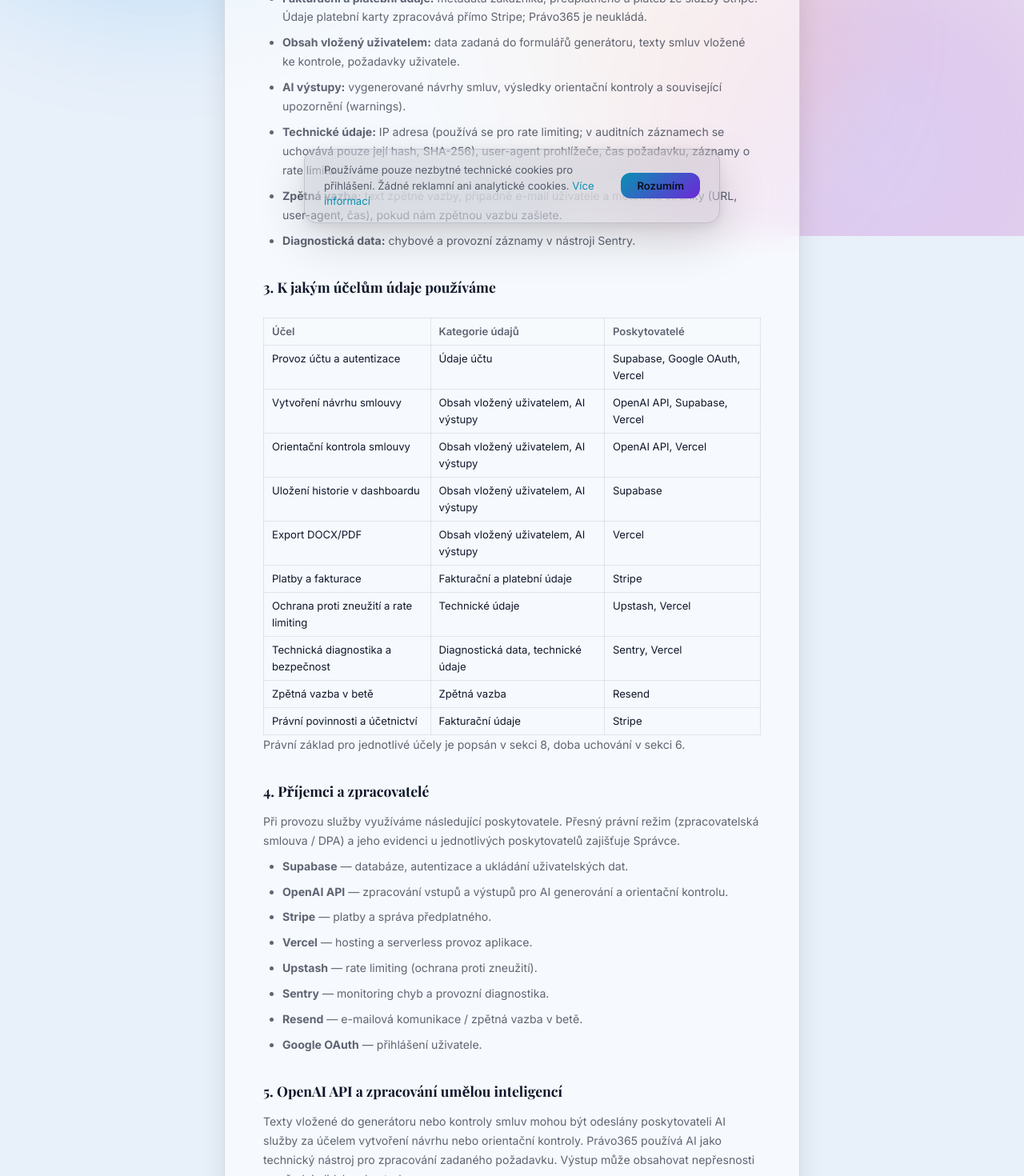
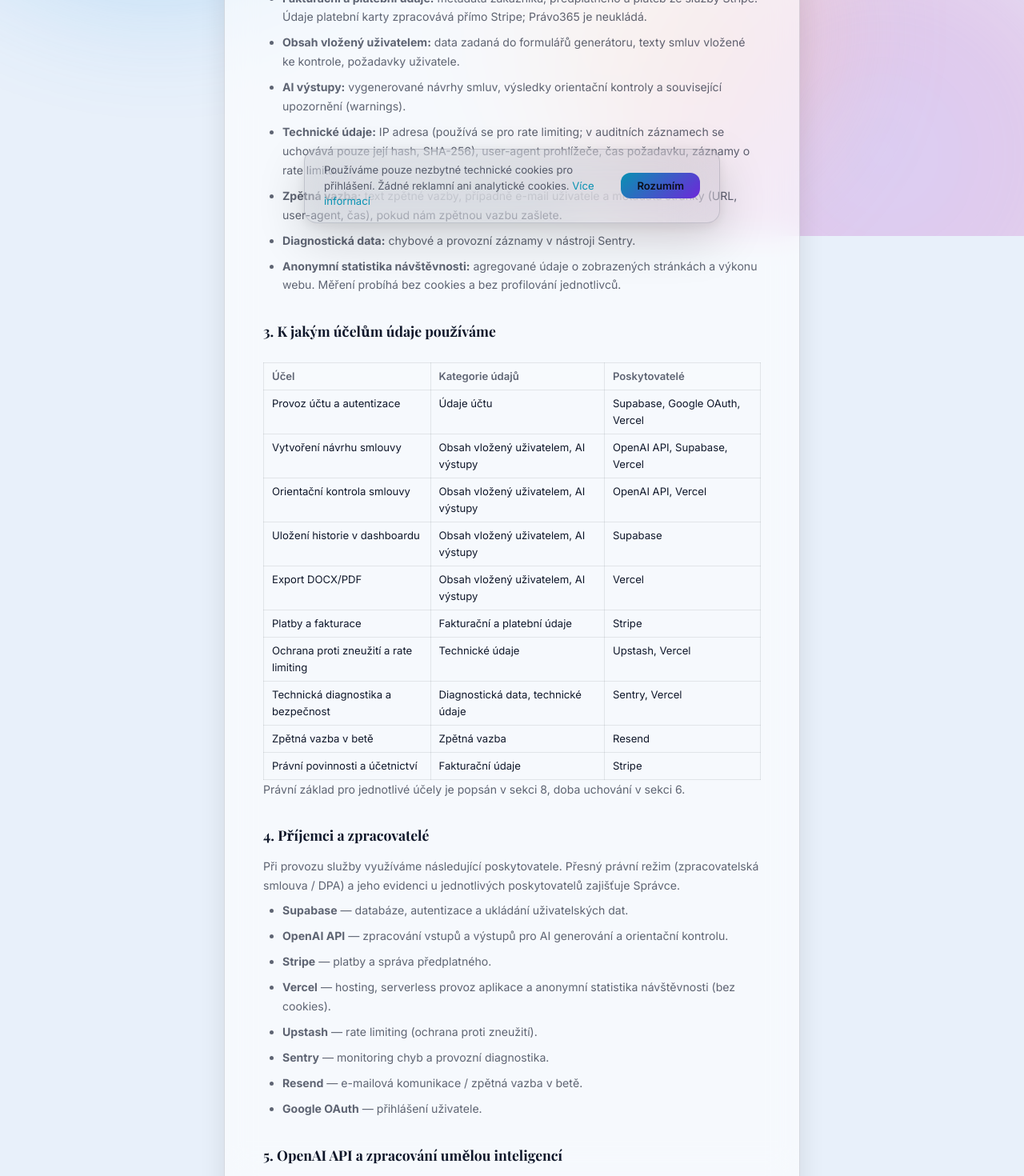
Before and after one commit to Deniscoke/PravnikAI, a Next.js app: page /cs/privacy in a window 1280 px wide. Shown: the part 505-1975 px from the top of the page at 80% size. Built offline with nearby package versions, Linux system fonts and the light colour scheme; no server answers.

Commit message:
feat(analytics): add cookieless Vercel Web Analytics
Adds @vercel/analytics so traffic and conversion funnels can be measured before spending on marketing. Cookieless, so no consent banner is required; privacy and GDPR pages updated to disclose the anonymous measurement.

```diff
--- a/app/[locale]/gdpr/page.tsx
+++ b/app/[locale]/gdpr/page.tsx
@@ -168,6 +168,10 @@
             nevyžadujeme souhlas s cookies dle směrnice ePrivacy &mdash; nezbytné technické cookies
             jsou povoleny bez souhlasu (čl. 5 odst. 3 směrnice 2002/58/ES).
           </p>
+          <p>
+            Návštěvnost měříme pouze anonymně a <strong>bez cookies</strong> (Vercel Analytics).
+            Neukládáme identifikátory do vašeho prohlížeče a nevytváříme profily uživatelů.
+          </p>
         </section>
       </div>
     </main>
--- a/app/[locale]/privacy/page.tsx
+++ b/app/[locale]/privacy/page.tsx
@@ -88,6 +88,10 @@
             <li>
               <strong>Diagnostická data:</strong> chybové a provozní záznamy v nástroji Sentry.
             </li>
+            <li>
+              <strong>Anonymní statistika návštěvnosti:</strong> agregované údaje o zobrazených
+              stránkách a výkonu webu. Měření probíhá bez cookies a bez profilování jednotlivců.
+            </li>
           </ul>
         </section>
 
@@ -170,7 +174,7 @@
             <li><strong>Supabase</strong> &mdash; databáze, autentizace a ukládání uživatelských dat.</li>
             <li><strong>OpenAI API</strong> &mdash; zpracování vstupů a výstupů pro AI generování a orientační kontrolu.</li>
             <li><strong>Stripe</strong> &mdash; platby a správa předplatného.</li>
-            <li><strong>Vercel</strong> &mdash; hosting a serverless provoz aplikace.</li>
+            <li><strong>Vercel</strong> &mdash; hosting, serverless provoz aplikace a anonymní statistika návštěvnosti (bez cookies).</li>
             <li><strong>Upstash</strong> &mdash; rate limiting (ochrana proti zneužití).</li>
             <li><strong>Sentry</strong> &mdash; monitoring chyb a provozní diagnostika.</li>
             <li><strong>Resend</strong> &mdash; e-mailová komunikace / zpětná vazba v betě.</li>
--- a/app/layout.tsx
+++ b/app/layout.tsx
@@ -1,5 +1,6 @@
 import type { Metadata } from 'next'
 import { headers } from 'next/headers'
+import { Analytics } from '@vercel/analytics/next'
 import './globals.css'
 import { AuthProvider } from '@/components/auth/AuthProvider'
 import { ThemeToggle } from '@/components/ThemeToggle'
@@ -77,6 +78,8 @@
           {children}
           <CookieConsent />
         </AuthProvider>
+        {/* Cookieless, GDPR-friendly traffic analytics (no consent banner needed) */}
+        <Analytics />
       </body>
     </html>
   )
--- a/package.json
+++ b/package.json
@@ -18,6 +18,7 @@
     "@types/pdfkit": "^0.17.6",
     "@upstash/ratelimit": "^2.0.8",
     "@upstash/redis": "^1.37.0",
+    "@vercel/analytics": "^2.0.1",
     "docx": "^9.6.1",
     "next": "^16.2.0",
     "openai": "^4.67.0",
```
Also changed, not shown: 1 other file (tests, documents, lock files or other folders).
